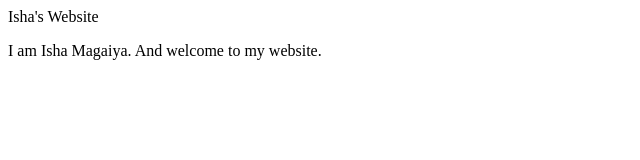
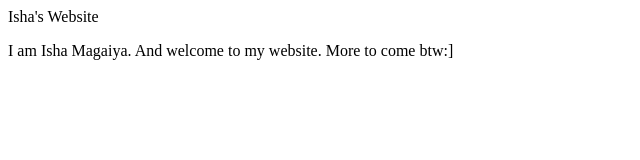
Before and after one commit to IshaMagaiya/website, a plain HTML site: page index.html in a window 1280 px wide. Shown: the whole page, without its empty margins (0-640 px from the left). Drawn offline with Linux system fonts and the light colour scheme.

Commit message:
make change.

```diff
--- a/index.html
+++ b/index.html
@@ -9,6 +9,7 @@
 
     <p>
      I am Isha Magaiya. And welcome to my website.
+     More to come btw:]
 
     </p>
   </body>
```
